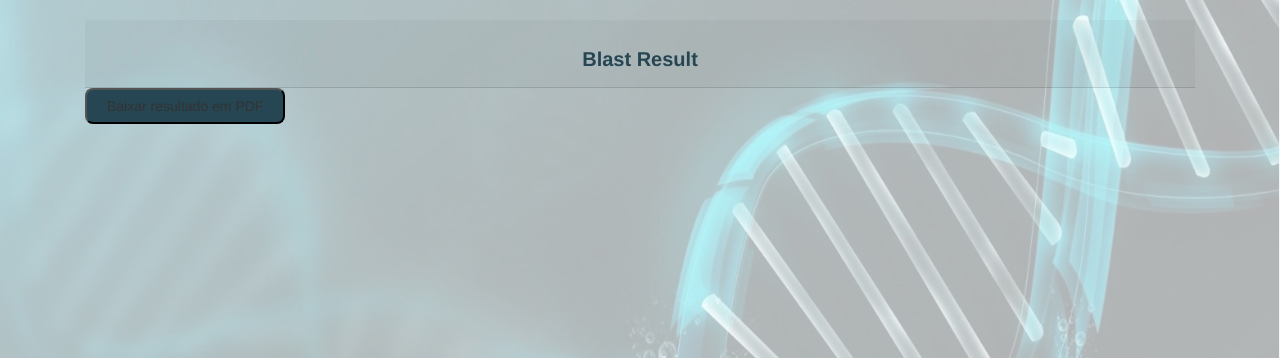
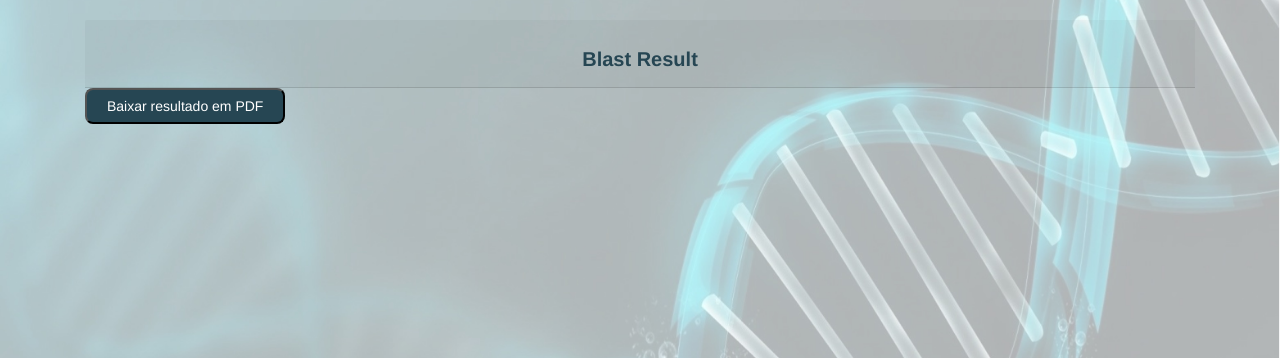
Before and after one commit to YannFigueiredo/projeto-bioinformatica, a Django app: template bioinfo_project/bioinfo_web/templates/bioinfo_web/resultado_blast.html in a window 1280 px wide. Shown: the part 62-420 px from the top of the page. Run offline with Django 3.2, Linux system fonts and the light colour scheme; the template is opened without the code that fills it, so the values that code supplies are empty; some libraries are stand-ins or nearby versions.

Commit message:
Pequena formatação no botão de download do resultado do blast

```diff
--- a/bioinfo_project/bioinfo_web/static/css/styles.css
+++ b/bioinfo_project/bioinfo_web/static/css/styles.css
@@ -250,6 +250,10 @@ div.resultado.container{
     color: white;
 }
 
+.link-download:visited{
+    color: white;
+}
+
 .button-download{
     padding: 6px 20px 6px 20px;
     background-color: #264653;
--- a/bioinfo_project/bioinfo_web/templates/bioinfo_web/resultado_blast.html
+++ b/bioinfo_project/bioinfo_web/templates/bioinfo_web/resultado_blast.html
@@ -21,7 +21,7 @@
                        'Identidade': 109.44}--->
 
         {%endfor%}
-        <a id="download-result" class="link-download">
+        <a style="color: white;" id="download-result" class="link-download">
                 <button class="button-download">Baixar resultado em PDF</button>
         </a>
         <br><br><br><br><br>
```
